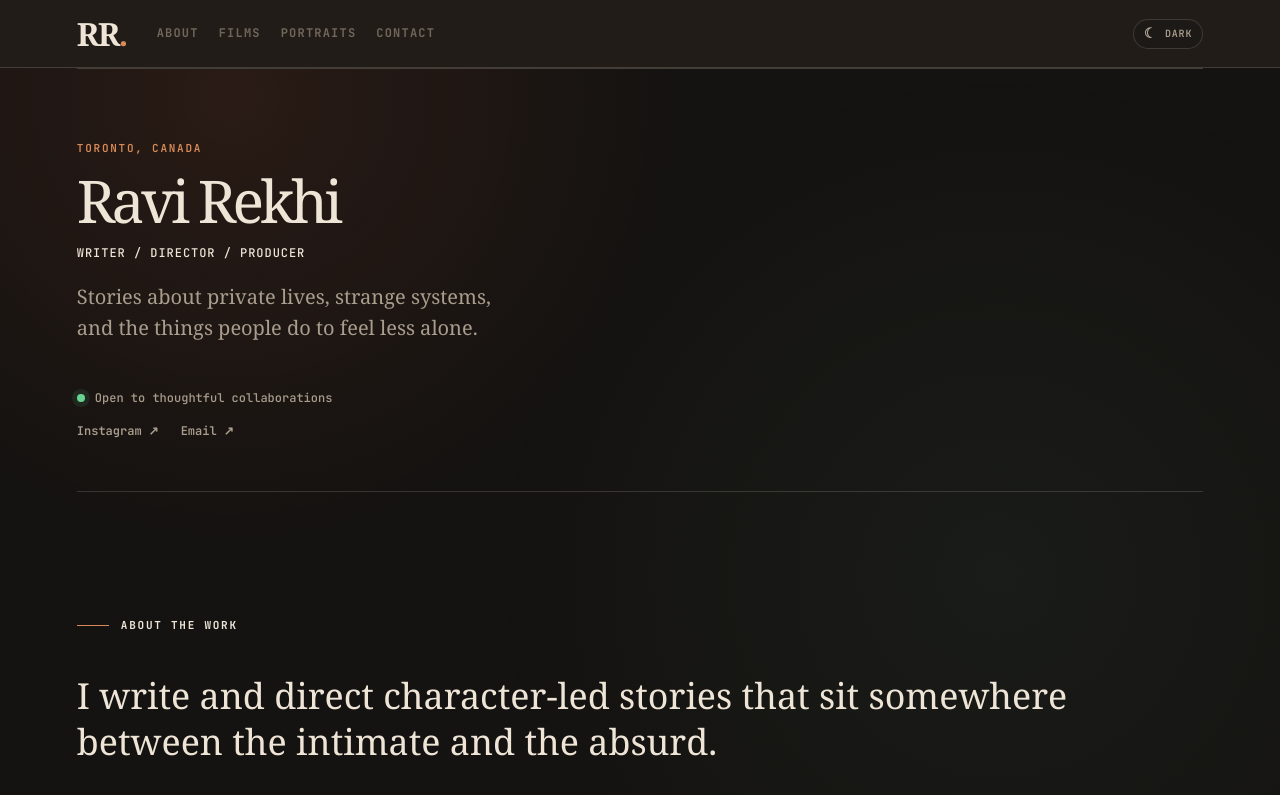
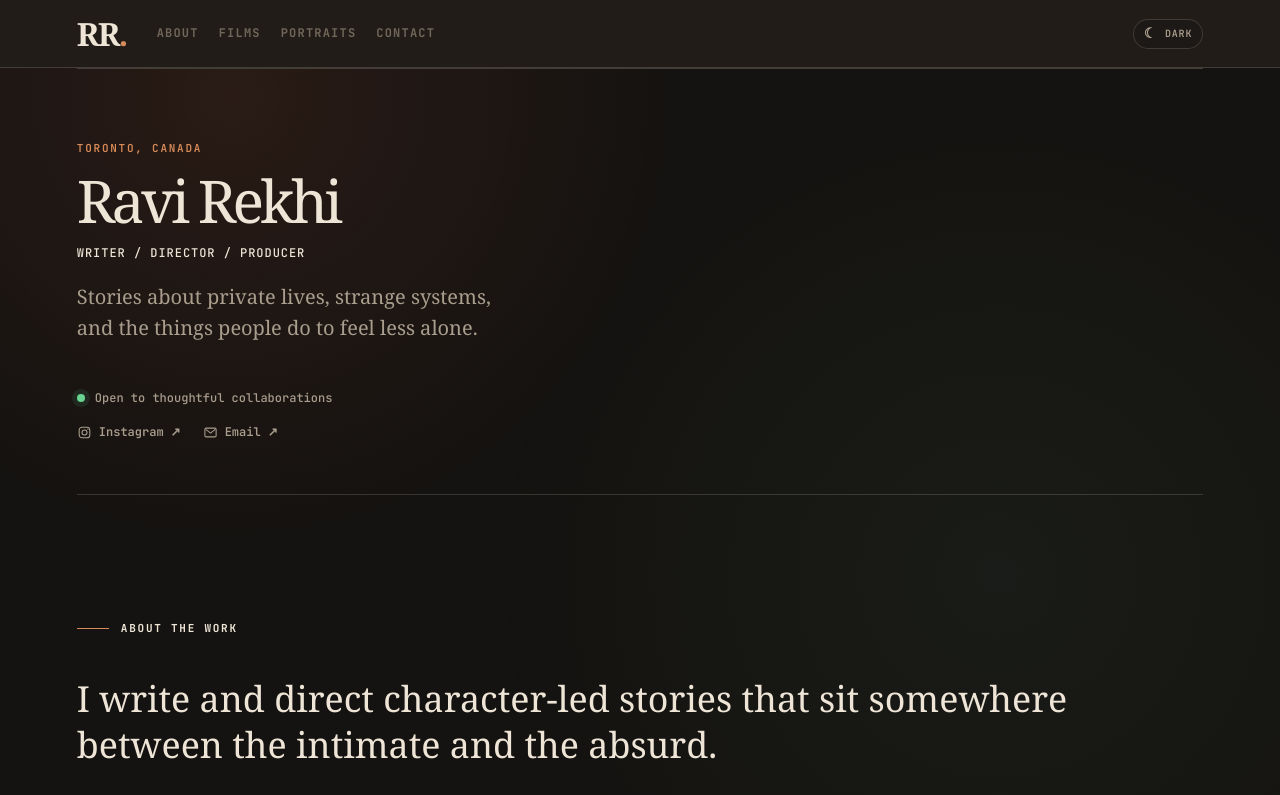
Before and after one commit to dnp99/ravi-portfolio, a Next.js app: page / in a window 1280 px wide. Shown: the top 795 px of the page. Built offline with nearby package versions, Linux system fonts and the light colour scheme.

Commit message:
Add social icons to contact links

```diff
--- a/app/globals.css
+++ b/app/globals.css
@@ -682,6 +682,8 @@ button, a { -webkit-tap-highlight-color: transparent; }
 .journal-shell .section-nav { display: flex; flex-wrap: wrap; gap: 14px 20px; width: auto; }
 .journal-shell .section-nav a { gap: 0; }
 .journal-shell .section-nav a span { display: none; }
+.contact-icon { width: 15px; height: 15px; flex: 0 0 auto; fill: none; stroke: currentColor; stroke-width: 1.7; }
+.contact-icon-fill { fill: currentColor; stroke: none; }
 .journal-topbar { position: sticky; top: 0; z-index: 20; display: grid; grid-template-columns: auto 1fr auto; align-items: center; gap: 30px; padding: 18px 0; border-bottom: 1px solid var(--line); background: var(--header-background); }
 .journal-topbar::before { content: ''; position: absolute; z-index: -1; inset: 0 -100vw; background: var(--header-background); border-bottom: 1px solid var(--line); }
 .journal-topbar .wordmark { margin: 0; }
--- a/app/page.tsx
+++ b/app/page.tsx
@@ -3,6 +3,25 @@ import { portfolio } from '../content/portfolio';
 
 function Arrow() {
   return <span aria-hidden="true">{'\u2197'}</span>;
+}
+
+function ContactIcon({ kind }: { kind: 'instagram' | 'email' }) {
+  if (kind === 'instagram') {
+    return (
+      <svg className="contact-icon" viewBox="0 0 24 24" aria-hidden="true">
+        <rect x="3.5" y="3.5" width="17" height="17" rx="4.5" />
+        <circle cx="12" cy="12" r="4" />
+        <circle cx="17.4" cy="6.7" r="1" className="contact-icon-fill" />
+      </svg>
+    );
+  }
+
+  return (
+    <svg className="contact-icon" viewBox="0 0 24 24" aria-hidden="true">
+      <rect x="3" y="5" width="18" height="14" rx="2" />
+      <path d="m4.5 7 7.5 6 7.5-6" />
+    </svg>
+  );
 }
 
 function SectionLabel({ children }: { children: React.ReactNode }) {
@@ -48,8 +67,8 @@ export default function Home() {
           <div className="intro-footer">
             <p className="availability"><i />{portfolio.profile.availability}</p>
             <div className="profile-links">
-              <a href={portfolio.contact.instagram} target="_blank" rel="noreferrer">Instagram <Arrow /></a>
-              <a href={`mailto:${portfolio.contact.email}`}>Email <Arrow /></a>
+              <a href={portfolio.contact.instagram} target="_blank" rel="noreferrer"><ContactIcon kind="instagram" />Instagram <Arrow /></a>
+              <a href={`mailto:${portfolio.contact.email}`}><ContactIcon kind="email" />Email <Arrow /></a>
             </div>
           </div>
         </header>
```
